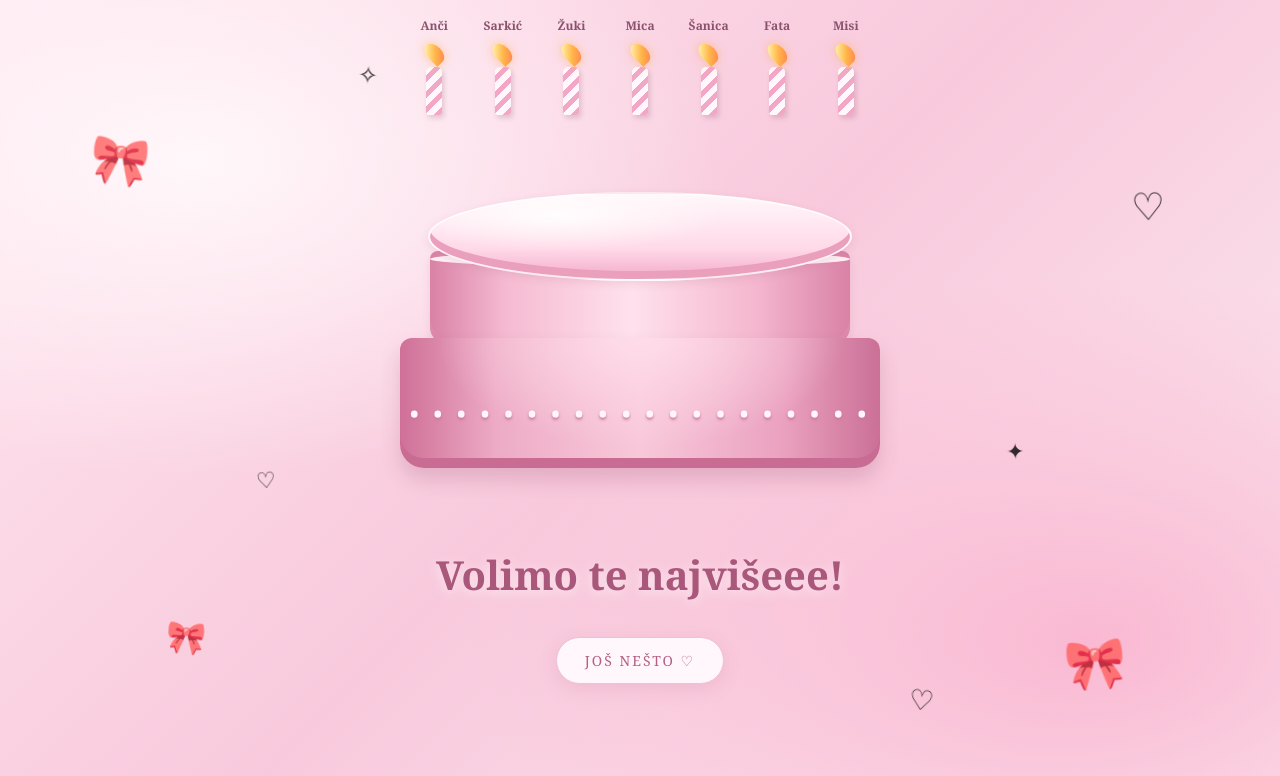
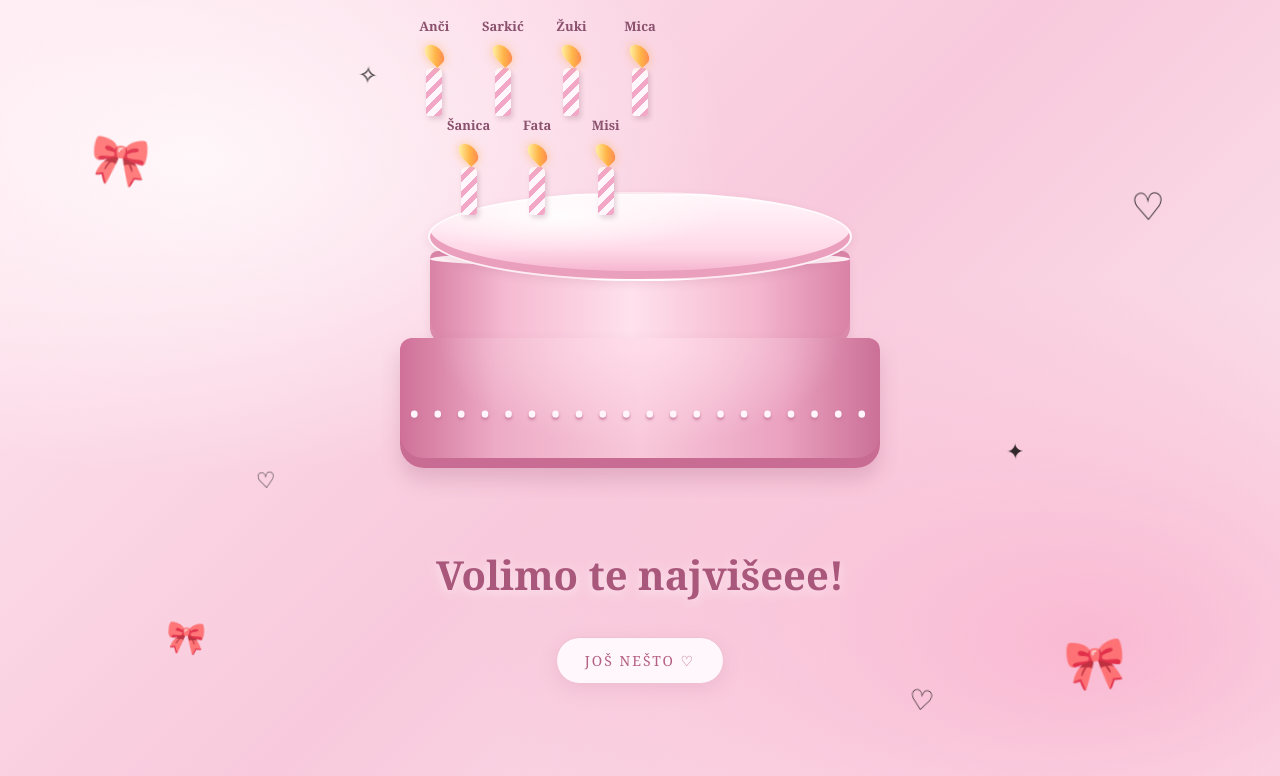
Before and after one commit to sara123p/cestitkica, a plain HTML site: page index.html in a window 1280 px wide. Both pictures are taken after a click on the button "OTVORI". Drawn offline with Linux system fonts and the light colour scheme.

Commit message:
Add files via upload

```diff
--- a/style.css
+++ b/style.css
@@ -736,3 +736,25 @@ h1 {
 .candles .candle:nth-child(n) {
     top: auto !important;
 }
+.cake .candles {
+    display: grid !important;
+    grid-template-columns: repeat(7, minmax(0, 1fr)) !important;
+    align-items: end !important;
+    justify-content: initial !important;
+    gap: 0 !important;
+    flex-wrap: nowrap !important;
+    width: 100% !important;
+    left: 0 !important;
+}
+
+.cake .candles .candle {
+    width: auto !important;
+    min-width: 0 !important;
+    margin: 0 !important;
+    transform: none !important;
+}
+
+.cake .candles .nickname {
+    font-size: clamp(8px, 2.5vw, 13px) !important;
+    white-space: nowrap !important;
+}
```
